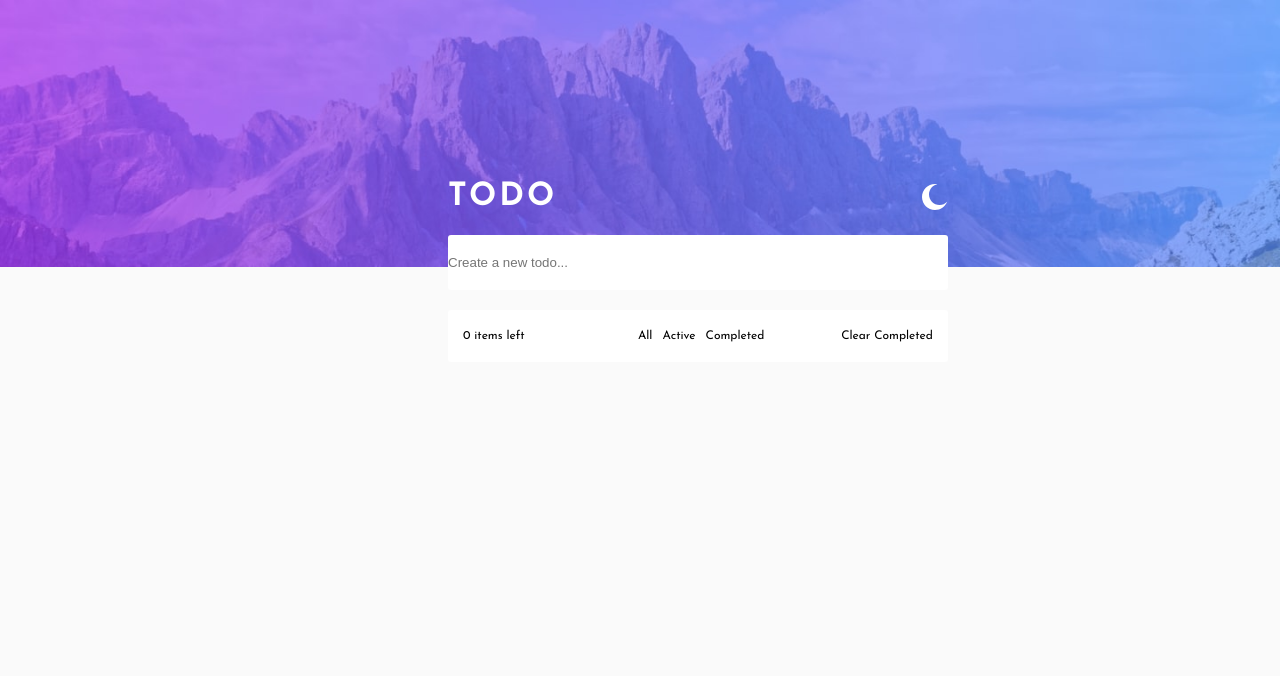
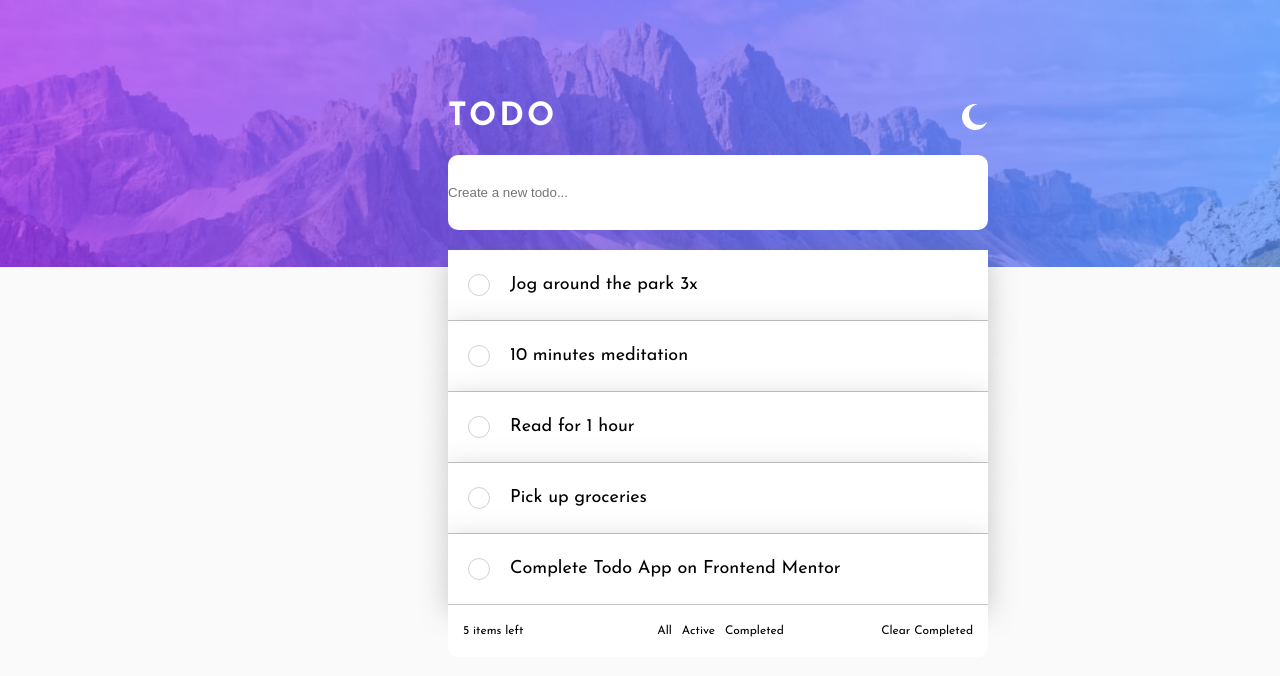
Before and after one commit to ariannalillie/FEM-todo-app, a React (Create React App) app: page / in a window 1280 px wide. Shown: the top 676 px of the page. Built offline with nearby package versions, Linux system fonts and the light colour scheme.

Commit message:
style changes

```diff
--- a/src/App.css
+++ b/src/App.css
@@ -7,30 +7,31 @@ body {
 }
 
 .todo-list-container {
-  height: 60%;
-  width: 500px;
+  height: 55%;
+  width: 540px;
   position: absolute;
-  top: 20%;
+  top: 10%;
   left: 35%;
 }
 
 .list-item {
   background-color: white;
   width: 100%;
-  height: 50px;
+  height: 60px;
   display: flex;
   align-items: center;
   padding: 5px 0;
   border-bottom: 1px solid rgb(196, 196, 196);
   box-shadow: rgba(100, 100, 111, 0.349) 0px 7px 29px 0px;
   cursor: pointer;
+  font-size: 18px;
 }
 
 .list-item-dark {
   background-color: hsl(235, 24%, 19%);
   color: white;
   width: 100%;
-  height: 50px;
+  height: 60px;
   display: flex;
   align-items: center;
   padding: 5px 0;
@@ -42,20 +43,20 @@ body {
 .input {
   background-color: white;
   width: 100%;
-  padding: 20px 0;
+  padding: 30px 0;
   border: none;
   margin-bottom: 20px;
-  border-radius: 3px;
+  border-radius: 10px;
 }
 
 .input-dark {
   background-color: hsl(235, 24%, 19%);
   color: white;
   width: 100%;
-  padding: 20px 0;
+  padding: 30px 0;
   border: none;
   margin-bottom: 20px;
-  border-radius: 3px;
+  border-radius: 10px;
 }
 
 .header {
@@ -152,6 +153,7 @@ body {
   border: none;
   margin-bottom: 20px;
   border-radius: 3px;
+  border-radius: 0px 0px 10px 10px;
 }
 
 .filter-buttons {
@@ -172,6 +174,7 @@ body {
   border: none;
   margin-bottom: 20px;
   border-radius: 3px;
+  border-radius: 0px 0px 10px 10px;
 }
 
 .text {
--- a/src/App.js
+++ b/src/App.js
@@ -5,7 +5,7 @@ import sun from "./images/icon-sun.svg";
 import { Todo } from "./Todo";
 
 function App() {
-  const [todos, setTodos] = useState([]);
+  const [todos, setTodos] = useState(['Jog around the park 3x', '10 minutes meditation', 'Read for 1 hour', 'Pick up groceries', 'Complete Todo App on Frontend Mentor']);
   const [isDark, setIsDark] = useState(false);
 
   const handleKeyDown = (e) => {
```
